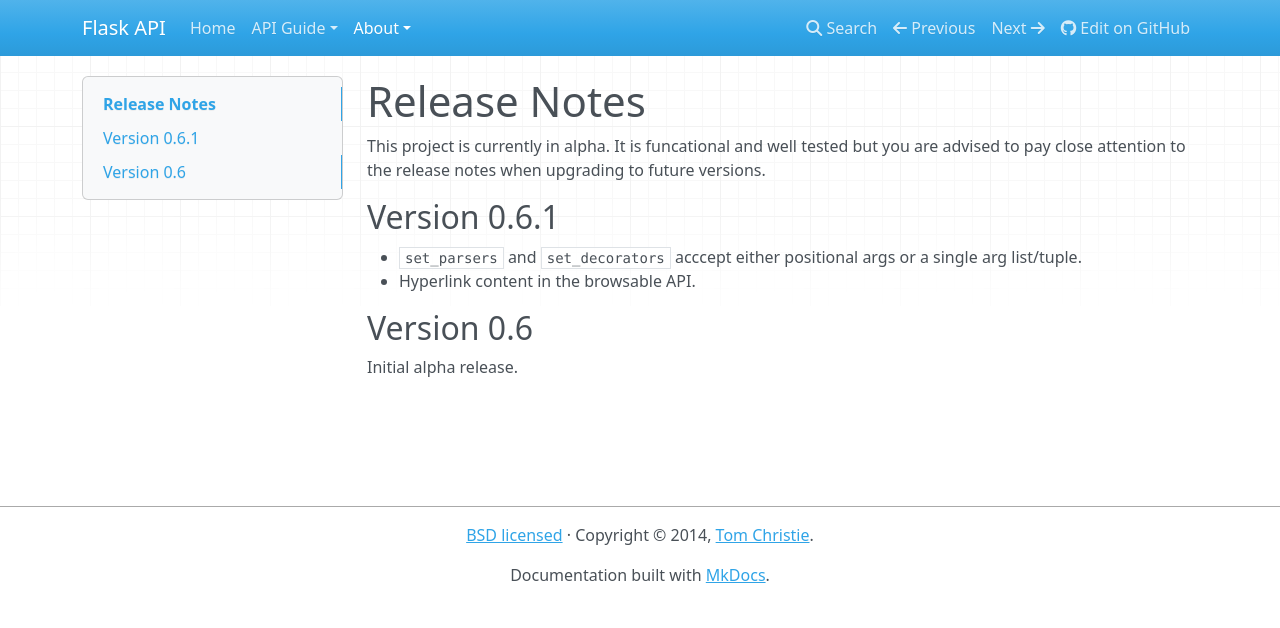
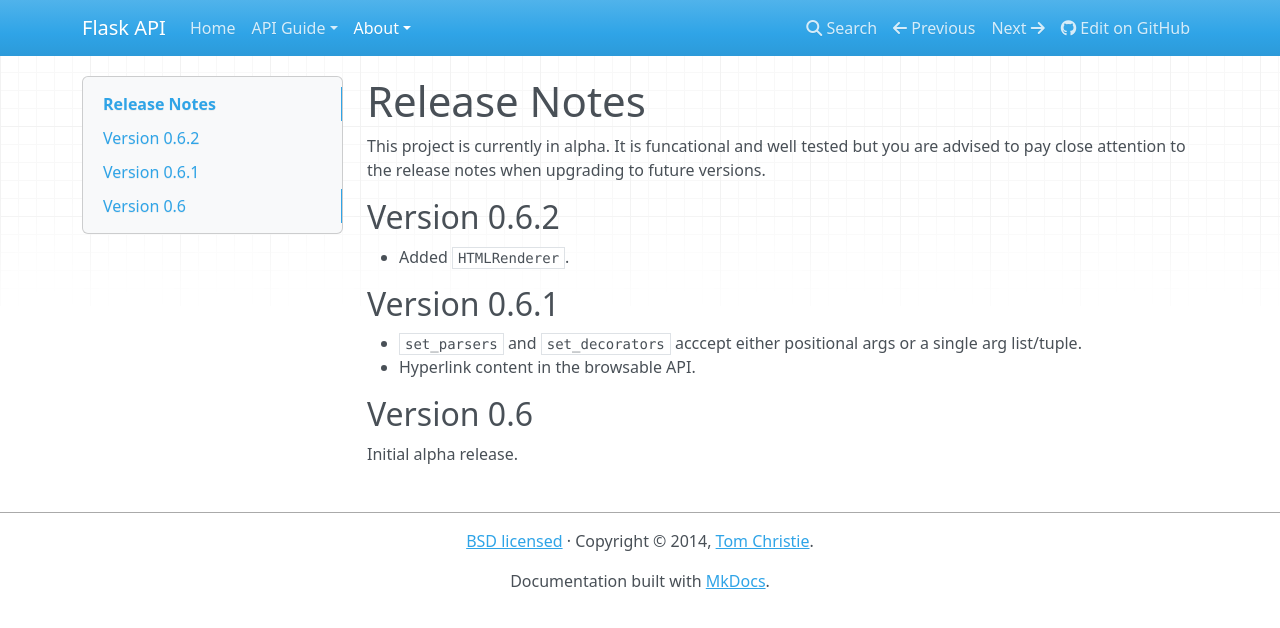
Before and after one commit to flask-api/flask-api, an MkDocs documentation site: the page built from docs/about/release-notes.md, in a window 1280 px wide. Shown: the top 628 px of the page. Built offline with MkDocs 1.6.1, drawn with Linux system fonts in a browser that asks for light colours; nearby versions of some CDN libraries; old or Windows-style settings are respelled for this version of MkDocs.

Commit message:
Version 0.6.2

```diff
--- a/docs/about/release-notes.md
+++ b/docs/about/release-notes.md
@@ -1,6 +1,10 @@
 # Release Notes
 
 This project is currently in alpha.  It is funcational and well tested but you are advised to pay close attention to the release notes when upgrading to future versions.
+
+## Version 0.6.2
+
+* Added `HTMLRenderer`.
 
 ## Version 0.6.1
 
--- a/flask_api/__init__.py
+++ b/flask_api/__init__.py
@@ -1,3 +1,3 @@
 from flask_api.app import FlaskAPI
 
-__version__ = '0.6.1'
+__version__ = '0.6.2'
```
